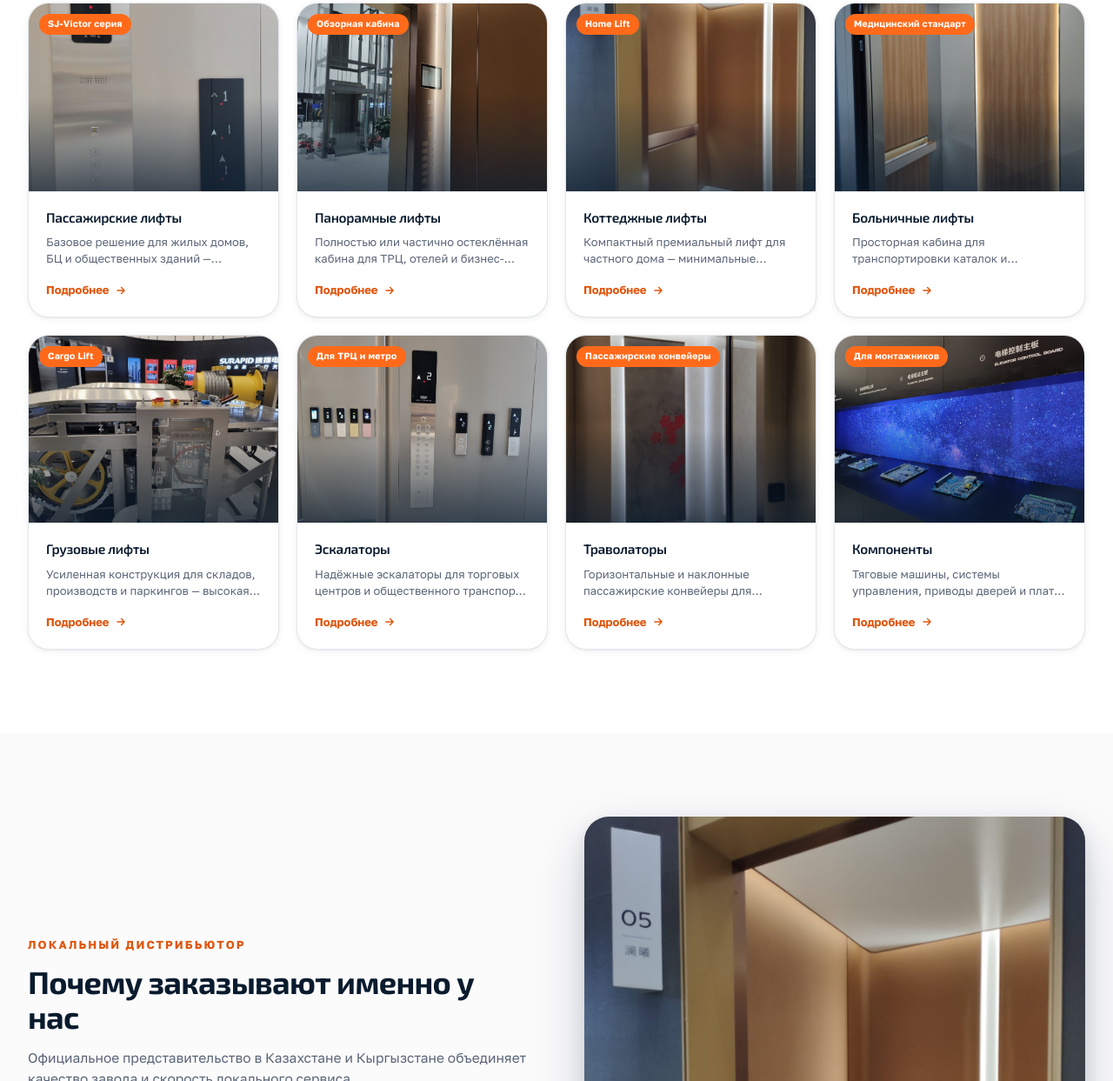
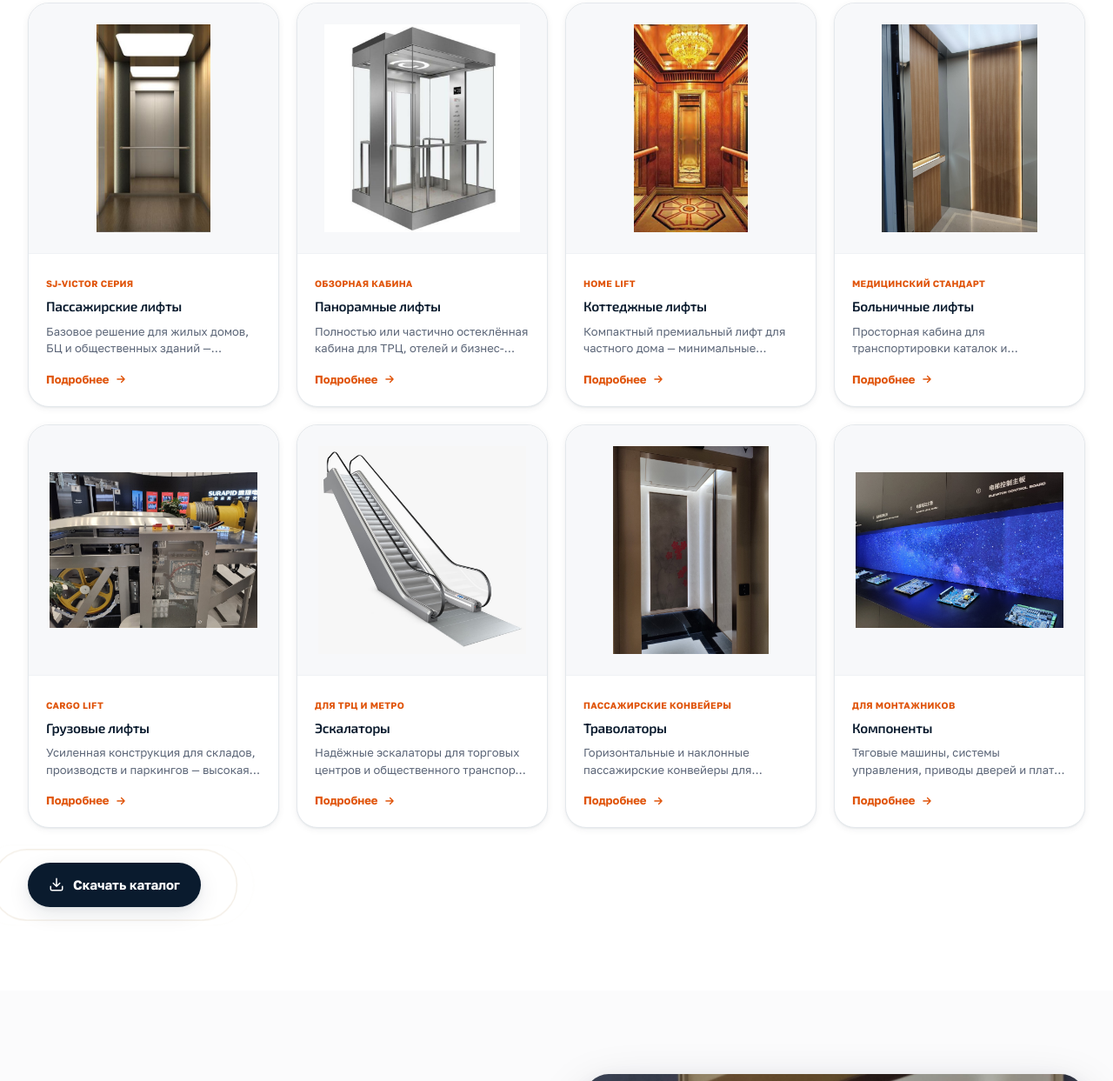
Before and after one commit to minaikhansaltanat-prog/lift, a website: page index.html in a window 1280 px wide. Shown: the part 4126-5369 px from the top of the page at 87% size. Drawn offline with nearby package versions, Linux system fonts and the light colour scheme.

Commit message:
Redesign catalog cards to show full uncropped product photos
Replaced the cropped object-cover thumbnails with a larger image area
using object-contain, so product renders (elevator/escalator 3D
shots) display in full without cutting off any part of the image.
The category tag moved above the title (it previously overlaid the
photo, which no longer works now that images aren't full-bleed).

Swapped in real product renders from the new photo set: panoramic
elevator card, escalator card, plus modern passenger and premium
Home Lift cabin renders. Hospital/cargo/travolator/components keep
their existing photos since the new set didn't have a good thematic
match for those.

Added a "Скачать каталог" download button (RU/KZ/KG) at the end of
the catalog section, left-aligned, linking to the same product PDF.

```diff
--- a/app.js
+++ b/app.js
@@ -219,13 +219,12 @@
     productGrid.innerHTML = PRODUCTS.map(
       (p, i) => `
       <button type="button" data-reveal data-product-id="${p.id}" class="product-card group text-left bg-white hover:bg-metal-50 border border-metal-200 rounded-3xl overflow-hidden shadow-elev-1 hover:shadow-elev-2 transition-all duration-300">
-        <div class="aspect-[4/3] overflow-hidden relative">
-          <img src="${p.img}" alt="${resolveField(p.title, lang)}" loading="lazy" class="w-full h-full object-cover group-hover:scale-105 transition-transform duration-500" />
-          <div class="absolute inset-0 bg-gradient-to-t from-navy-950/70 via-navy-950/5 to-transparent"></div>
-          <span class="absolute top-3 left-3 text-[10.5px] font-bold tracking-wide bg-accent text-white px-2.5 py-1 rounded-full">${resolveField(p.tag, lang)}</span>
+        <div class="h-64 sm:h-72 bg-metal-50 border-b border-metal-100 flex items-center justify-center p-6 overflow-hidden">
+          <img src="${p.img}" alt="${resolveField(p.title, lang)}" loading="lazy" class="w-full h-full object-contain group-hover:scale-105 transition-transform duration-500" />
         </div>
         <div class="p-5">
-          <h3 class="font-display font-semibold text-[15.5px] text-navy-950 leading-snug">${resolveField(p.title, lang)}</h3>
+          <span class="text-[10.5px] font-bold tracking-wide text-accent-dark uppercase">${resolveField(p.tag, lang)}</span>
+          <h3 class="mt-1.5 font-display font-semibold text-[15.5px] text-navy-950 leading-snug">${resolveField(p.title, lang)}</h3>
           <p class="mt-2 text-[13px] text-metal-600 line-clamp-2">${resolveField(p.desc, lang)}</p>
           <span class="mt-4 inline-flex items-center gap-1.5 text-[13px] font-bold text-accent-dark">
             ${MORE_LABEL[lang] || MORE_LABEL.ru}
--- a/data.js
+++ b/data.js
@@ -74,6 +74,7 @@ const TRANSLATIONS = {
     "products.title": "Решение для любого объекта",
     "products.subtitle": "От пассажирских, панорамных и коттеджных лифтов до эскалаторов и компонентов.",
     "products.modalCta": "Запросить цену по этой модели",
+    "products.downloadCatalog": "Скачать каталог",
 
     "gallery.kicker": "Галерея",
     "gallery.title": "Производство, шоурум и дизайны кабин",
@@ -206,6 +207,7 @@ const TRANSLATIONS = {
     "products.title": "Әр объектіге лайықталған шешім",
     "products.subtitle": "Пассажирлік, панорамалық, коттедждік лифттерден бастап эскалатор мен компоненттерге дейін.",
     "products.modalCta": "Осы модель бойынша баға сұрату",
+    "products.downloadCatalog": "Каталогты жүктеп алу",
 
     "gallery.kicker": "Галерея",
     "gallery.title": "Өндіріс, көрме залы және кабина дизайндары",
@@ -338,6 +340,7 @@ const TRANSLATIONS = {
     "products.title": "Ар бир объектиге ылайыкташтырылган чечим",
     "products.subtitle": "Пассажирдик, панорамалык, коттедждик лифттерден баштап эскалатор жана компоненттерге чейин.",
     "products.modalCta": "Ушул модель боюнча баа сурап алуу",
+    "products.downloadCatalog": "Каталогту жүктөп алуу",
 
     "gallery.kicker": "Галерея",
     "gallery.title": "Өндүрүш, шоурум жана кабина дизайндары",
@@ -406,7 +409,7 @@ const TRANSLATIONS = {
 const PRODUCTS = [
   {
     id: "passenger",
-    img: "Photo/473599831_1682244062328151_1103103637755167029_n.jpg",
+    img: "Photo/catalog/passenger.jpg",
     title: { ru: "Пассажирские лифты", kz: "Пассажирлік лифттер", kg: "Пассажирдик лифттер" },
     tag: { ru: "SJ-Victor серия", kz: "SJ-Victor сериясы", kg: "SJ-Victor сериясы" },
     desc: {
@@ -425,7 +428,7 @@ const PRODUCTS = [
   },
   {
     id: "panoramic",
-    img: "Photo/473589255_1682244045661486_3343171196765757075_n.jpg",
+    img: "Photo/catalog/panoramic.jpg",
     title: { ru: "Панорамные лифты", kz: "Панорамалық лифттер", kg: "Панорамалык лифттер" },
     tag: { ru: "Обзорная кабина", kz: "Обзорлы кабина", kg: "Айланасы көрүнгөн кабина" },
     desc: {
@@ -444,7 +447,7 @@ const PRODUCTS = [
   },
   {
     id: "home",
-    img: "Photo/473573417_1682244035661487_3410547325526362133_n.jpg",
+    img: "Photo/catalog/home-lift.jpg",
     title: { ru: "Коттеджные лифты", kz: "Коттедждік лифттер", kg: "Коттеждик лифттер" },
     tag: { ru: "Home Lift", kz: "Home Lift", kg: "Home Lift" },
     desc: {
@@ -497,7 +500,7 @@ const PRODUCTS = [
   },
   {
     id: "escalator",
-    img: "Photo/473443458_1682244058994818_6228063287125523383_n.jpg",
+    img: "Photo/catalog/escalator.jpg",
     title: { ru: "Эскалаторы", kz: "Эскалаторлар", kg: "Эскалаторлор" },
     tag: { ru: "Для ТРЦ и метро", kz: "ТРЦ мен метроға", kg: "СБО жана метрого" },
     desc: {
--- a/index.html
+++ b/index.html
@@ -469,6 +469,14 @@
     </div>
 
     <div id="product-grid" class="mt-12 grid sm:grid-cols-2 lg:grid-cols-4 gap-5"></div>
+
+    <div data-reveal class="mt-10 flex justify-start">
+      <a href="docs/SURAPID-presentation-ru.pdf" download class="relative inline-flex items-center gap-2.5 bg-navy-950 hover:bg-navy-800 text-white font-bold text-[15px] px-6 py-3.5 rounded-full shadow-elev-2 transition-all duration-200 hover:-translate-y-0.5">
+        <span class="pulse-pill text-brass"><span></span><span></span><span></span></span>
+        <svg width="18" height="18" viewBox="0 0 24 24" fill="none" stroke="currentColor" stroke-width="2" stroke-linecap="round" stroke-linejoin="round" class="relative"><path d="M21 15v4a2 2 0 0 1-2 2H5a2 2 0 0 1-2-2v-4M7 10l5 5 5-5M12 15V3"/></svg>
+        <span class="relative" data-i18n="products.downloadCatalog">Скачать каталог</span>
+      </a>
+    </div>
   </div>
 </section>
 
```
Also changed, not shown: Photo/catalog/escalator.jpg (added), Photo/catalog/home-lift.jpg (added), Photo/catalog/panoramic.jpg (added), Photo/catalog/passenger.jpg (added).
